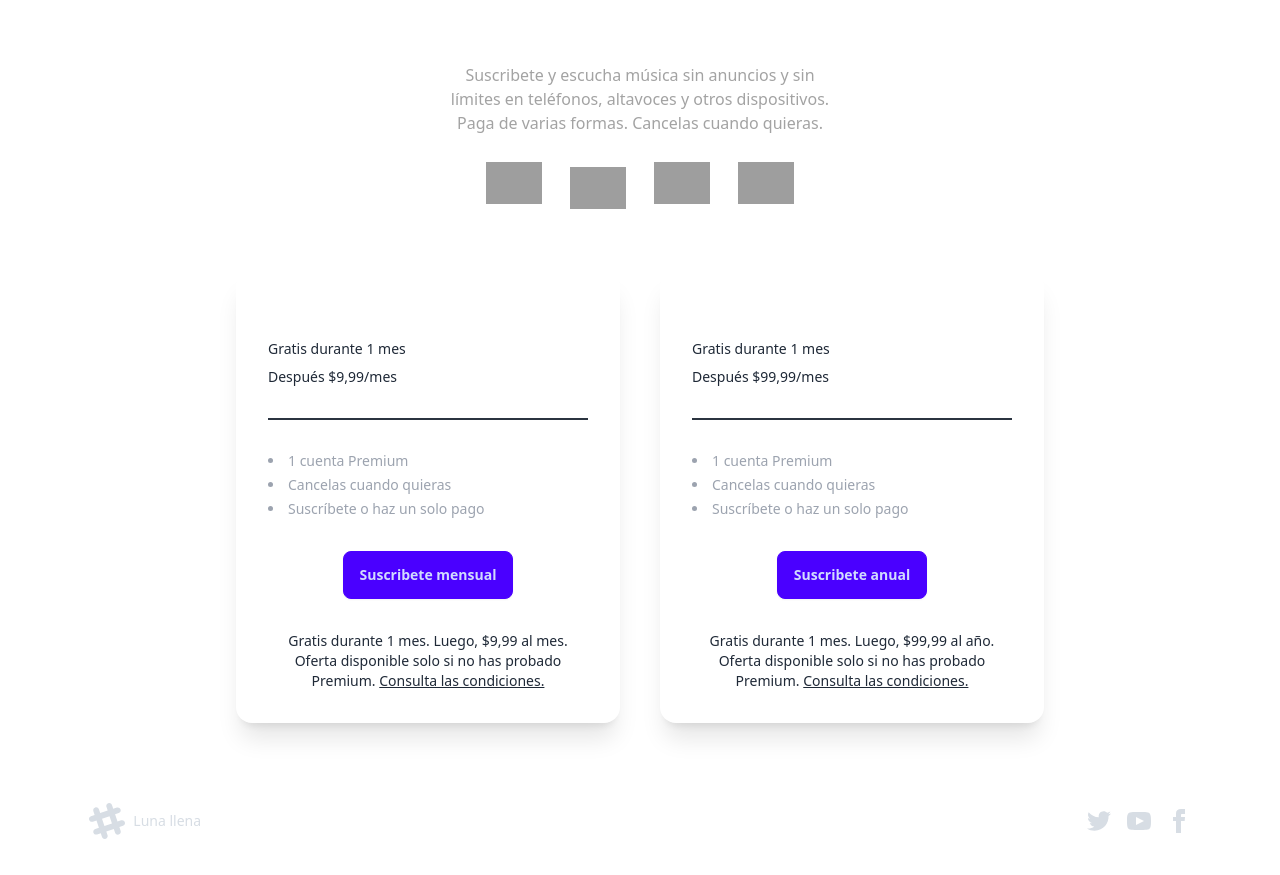
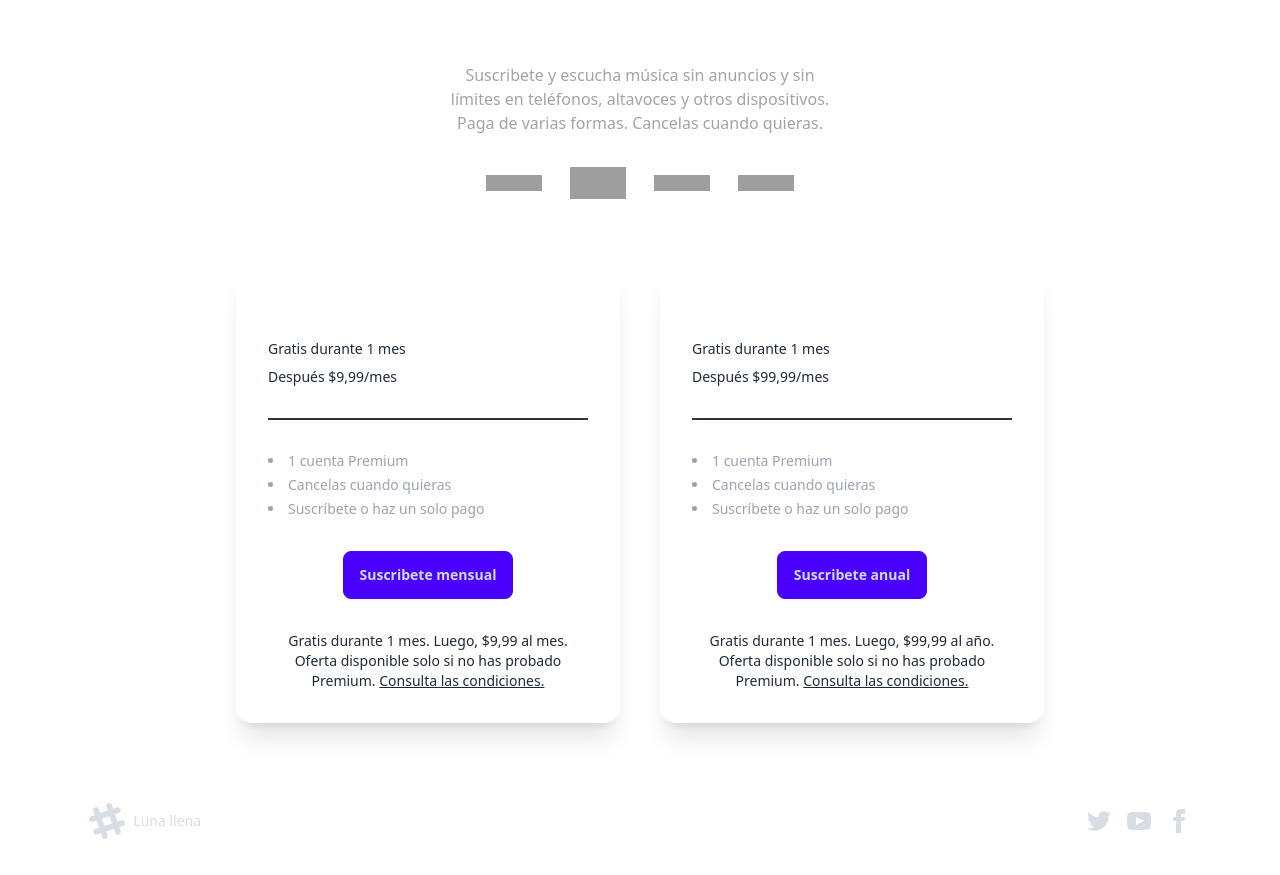
Before and after one commit to jwar28/luna-llena, an Astro site: page / in a window 1280 px wide. Shown: the part 1334-2209 px from the top of the page. Built offline with nearby package versions, Linux system fonts and the light colour scheme; Astro itself is replaced by a stand-in of ours; grey boxes are pictures that could not be loaded.

Commit message:
some visual corrections

```diff
--- a/src/components/Plans.astro
+++ b/src/components/Plans.astro
@@ -11,28 +11,28 @@
     <div class='bg-white p-2 rounded flex items-center'>
       <img
         src='https://upload.wikimedia.org/wikipedia/commons/thumb/5/5e/Visa_Inc._logo.svg/2560px-Visa_Inc._logo.svg.png'
-        class='w-14 h-fit'
+        class='w-14 h-4'
         alt='visa-logo'
       />
     </div>
     <div class='bg-white p-2 rounded'>
       <img
         src='https://1000marcas.net/wp-content/uploads/2019/12/logo-Mastercard.png'
-        class='w-14'
+        class='w-14 h-8'
         alt='mastercard-logo'
       />
     </div>
     <div class='bg-white p-2 rounded flex items-center'>
       <img
         src='https://w7.pngwing.com/pngs/382/146/png-transparent-american-express-logo-icons-logos-emojis-iconic-brands.png'
-        class='w-14 h-fit'
+        class='w-14 h-4'
         alt='ae-logo'
       />
     </div>
     <div class='bg-white p-2 rounded flex items-center'>
       <img
         src='https://upload.wikimedia.org/wikipedia/commons/thumb/b/b5/PayPal.svg/2560px-PayPal.svg.png'
-        class='w-14 h-fit'
+        class='w-14 h-4'
         alt='paypal-logo'
       />
     </div>
```
